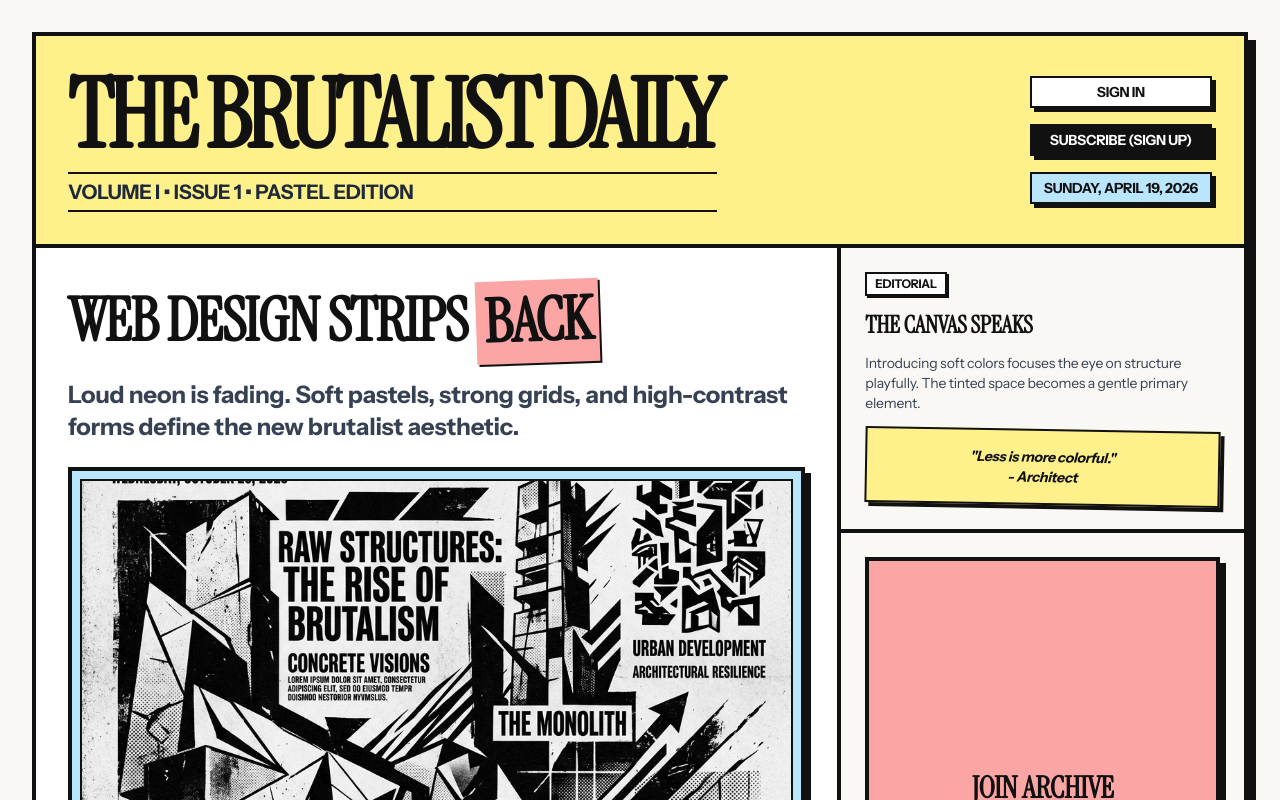
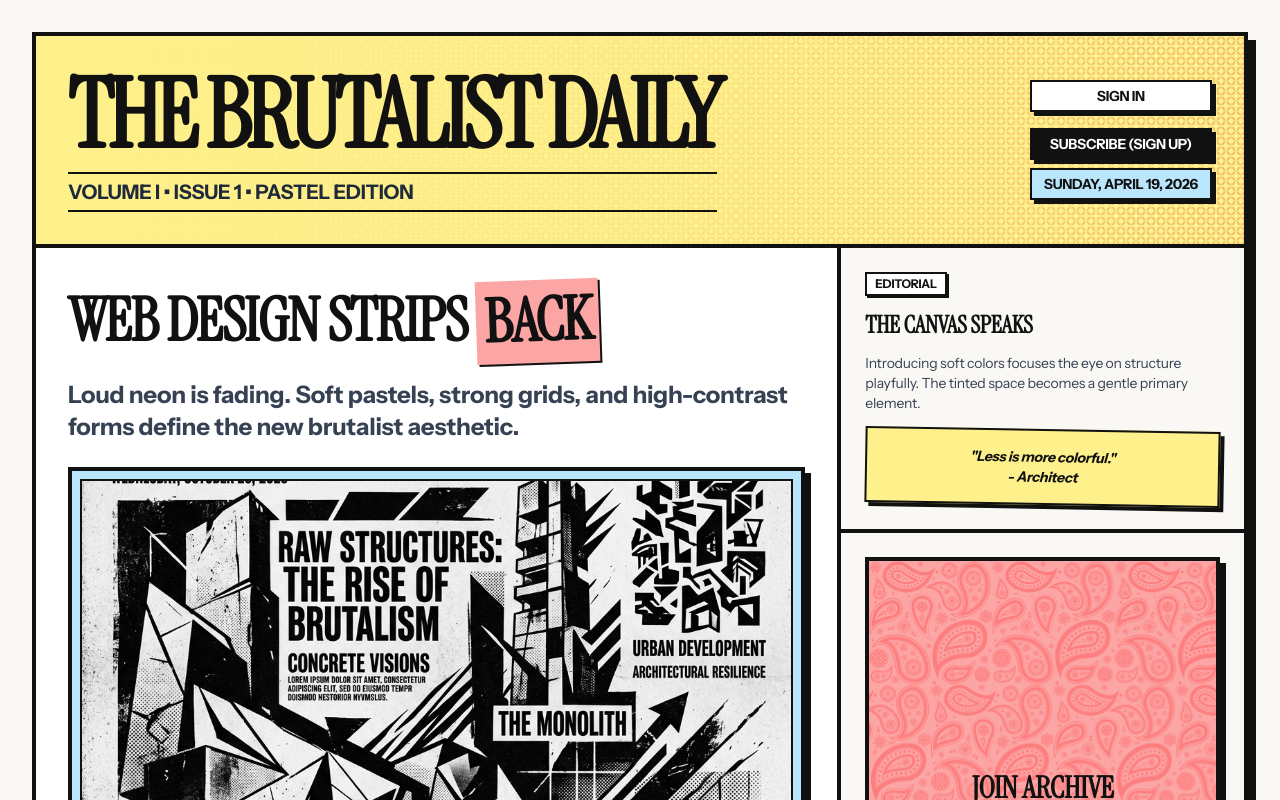
Before and after one commit to ashikpy/newspaper-tool, a Next.js app: page / in a window 1280 px wide. Shown: the top 800 px of the page. Built offline with nearby package versions, Linux system fonts and the light colour scheme; no server answers.

Commit message:
feat(textures): added textures

```diff
--- a/app/page.tsx
+++ b/app/page.tsx
@@ -1,16 +1,37 @@
 import Image from "next/image";
 import { Show, SignInButton, SignUpButton, UserButton } from "@clerk/nextjs";
+import { currentUser } from "@clerk/nextjs/server";
 
-export default function Home() {
+export default async function Home() {
+  const user = await currentUser();
   return (
     <div className="min-h-screen bg-newspaper-base p-4 md:p-8 text-[#111]">
       <main className="max-w-7xl mx-auto border-4 border-[#111] bg-white shadow-[8px_8px_0px_0px_#111] flex flex-col">
         {/* Header / Masthead */}
         <header className="border-b-4 border-[#111] p-6 lg:p-8 flex flex-col md:flex-row justify-between items-center bg-neo-yellow gap-4 relative overflow-hidden">
+          {/* base bg */}
+          <div className="absolute inset-0 bg-neo-yellow" />
+
+          {/* right-side pattern with fade */}
+          <div
+            className="absolute inset-0 pointer-events-none"
+            style={{
+              backgroundImage: "url('/header-pattern.svg')",
+              backgroundRepeat: "repeat",
+              backgroundSize: "10px 10px",
+              maskImage:
+                "linear-gradient(to right, transparent 0%, rgba(0,0,0,0.2) 50%, black 100%)",
+              WebkitMaskImage:
+                "linear-gradient(to right, transparent 0%, rgba(0,0,0,0.2) 50%, black 100%)",
+              opacity: 0.8,
+            }}
+          />
+
           <div className="flex flex-col z-10 text-center md:text-left">
             <h1 className="text-5xl md:text-7xl lg:text-8xl font-black uppercase tracking-tighter leading-none mb-2">
               The Brutalist Daily
             </h1>
+
             <p className="font-bold text-lg md:text-xl uppercase border-y-2 border-[#111] py-1 inline-block text-gray-800">
               Volume I • Issue 1 • Pastel Edition
             </p>
@@ -22,25 +43,32 @@ export default function Home() {
                 href="/tracker"
                 className="border-2 border-[#111] bg-white hover:bg-neo-blue py-1 px-3 font-bold uppercase shadow-[4px_4px_0px_0px_#111] text-sm text-center transition-all active:translate-x-[2px] active:translate-y-[2px] active:shadow-none block"
               >
-                <span className="hidden md:block">Go to</span> Tracker
+                <span className="hidden md:inline-block">Go to</span> Tracker
               </a>
-              <div className="flex justify-center border-2 border-[#111] bg-white py-1 px-3 shadow-[4px_4px_0px_0px_#111]">
+
+              <div className="flex justify-center border-2 border-[#111] bg-white py-2 px-3 shadow-[4px_4px_0px_0px_#111] items-center gap-2">
                 <UserButton />
+                <p className="text-sm text-center font-bold uppercase">
+                  {user?.firstName} {user?.lastName}
+                </p>
               </div>
             </Show>
+
             <Show when="signed-out">
               <SignInButton mode="modal">
                 <button className="border-2 border-[#111] bg-white hover:bg-neo-blue py-1 px-3 font-bold uppercase shadow-[4px_4px_0px_0px_#111] text-sm text-center transition-all active:translate-x-[2px] active:translate-y-[2px] active:shadow-none block w-full">
                   Sign In
                 </button>
               </SignInButton>
+
               <SignUpButton mode="modal">
                 <button className="border-2 border-[#111] bg-[#111] text-white hover:bg-white hover:text-[#111] py-1 px-3 font-bold uppercase shadow-[4px_4px_0px_0px_#111] text-sm text-center transition-all active:translate-x-[2px] active:translate-y-[2px] active:shadow-none block w-full mt-2">
                   Subscribe (Sign Up)
                 </button>
               </SignUpButton>
             </Show>
-            <div className="border-2 border-[#111] bg-neo-blue py-1 px-3 font-bold uppercase shadow-[4px_4px_0px_0px_#111] text-sm text-center mt-2">
+
+            <div className="border-2 border-[#111] bg-neo-blue py-1 px-3 font-bold uppercase shadow-[4px_4px_0px_0px_#111] text-sm text-center">
               {new Date().toLocaleDateString("en-US", {
                 weekday: "long",
                 year: "numeric",
@@ -119,7 +147,7 @@ export default function Home() {
 
             {/* Sidebar Article 2 / Ad block */}
             <div className="p-6 flex-1 flex flex-col">
-              <div className="border-4 border-[#111] bg-neo-red p-6 h-full flex flex-col items-center justify-center text-center shadow-[6px_6px_0px_0px_#111] group hover:bg-white hover:text-[#111] transition-colors cursor-pointer text-[#111]">
+              <div className="border-4 border-[#111] bg-neo-red p-6 h-full flex flex-col items-center justify-center text-center shadow-[6px_6px_0px_0px_#111] group  hover:text-[#111] transition-colors cursor-pointer text-[#111] bg-[url('/archive-pattern.svg')] bg-repeat bg-size-[400px_400px]">
                 <h4 className="text-3xl font-black uppercase mb-2">
                   Join Archive
                 </h4>
```
Also changed, not shown: public/archive-pattern.svg (added), public/header-pattern.svg (added).
